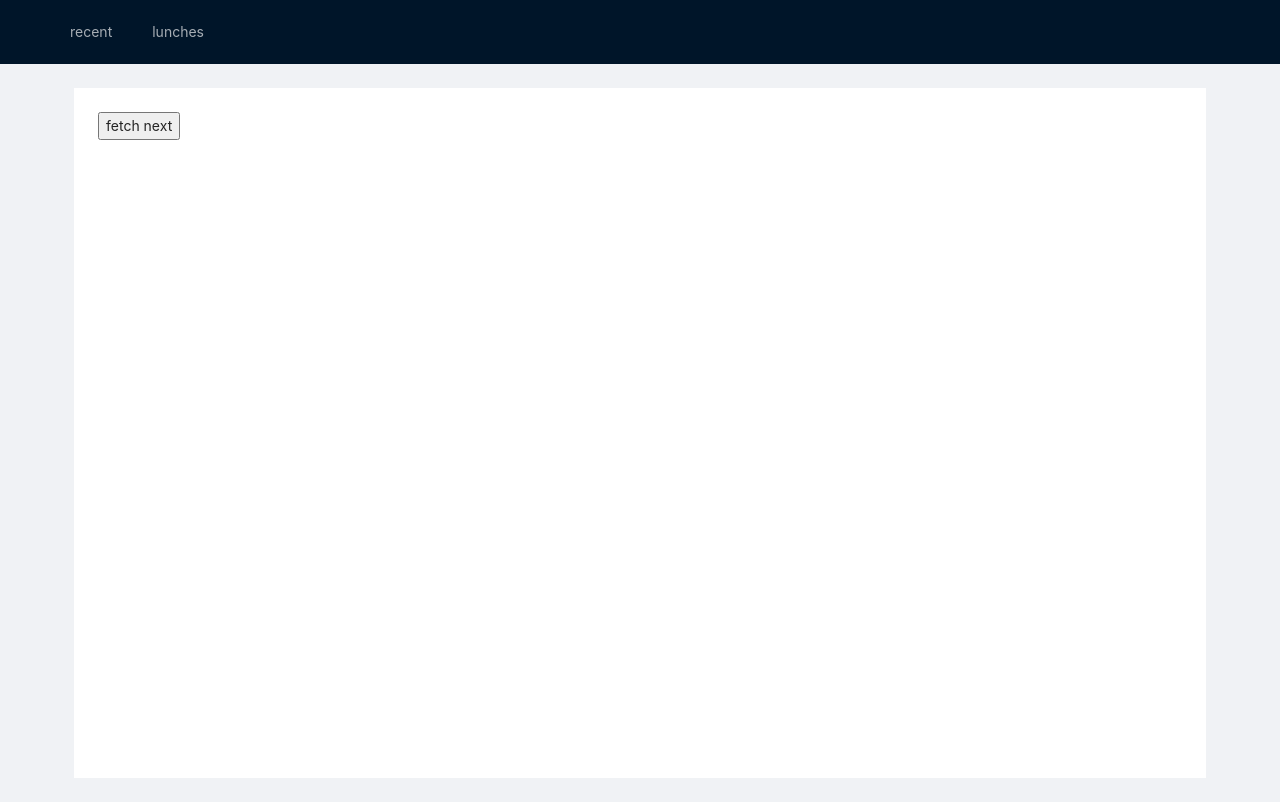
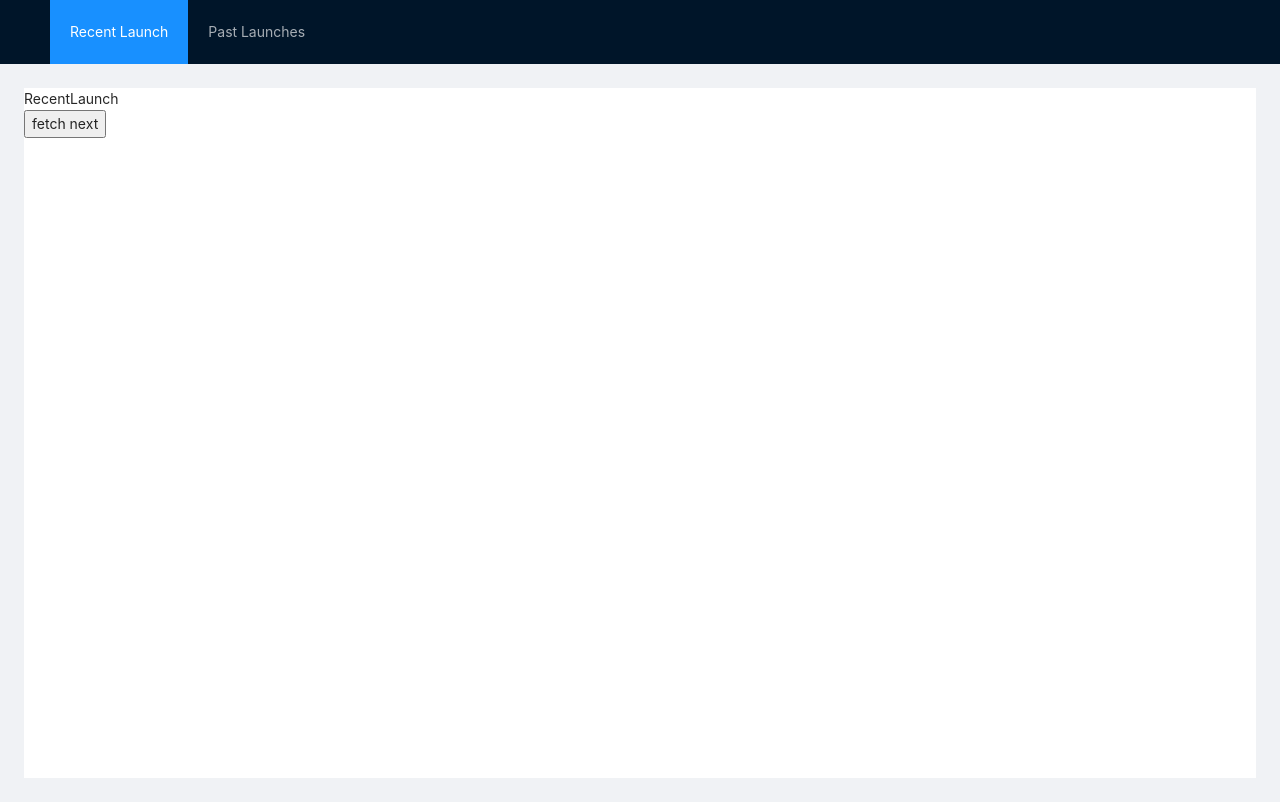
Before and after one commit to cjfff/spacex, a React app: page / in a window 1280 px wide. Built offline with nearby package versions, Linux system fonts and the light colour scheme; no server answers.

Commit message:
feat: add react-route

```diff
--- a/package.json
+++ b/package.json
@@ -54,6 +54,7 @@
     "react-dom": "^18.1.0",
     "react-query": "3.39.1",
     "react-refresh": "^0.11.0",
+    "react-router-dom": "6",
     "resolve": "^1.20.0",
     "resolve-url-loader": "^4.0.0",
     "sass-loader": "^12.3.0",
--- a/src/App.tsx
+++ b/src/App.tsx
@@ -4,6 +4,11 @@ import {
   useLaunchNextQuery
 } from "./generated";
 import Layout from "./Container";
+
+import { BrowserRouter, Routes, Route } from "react-router-dom";
+
+const LaunchesPast = React.lazy(() => import("./pages/LaunchesPast"));
+const RecentLaunch = React.lazy(() => import("./pages/RecentLaunch"));
 
 const LIMIT = 10;
 
@@ -36,7 +41,26 @@ function App() {
 
   console.log(data);
   return (
+    <BrowserRouter>
       <Layout>
+        <Routes>
+          <Route
+            index
+            element={
+              <React.Suspense>
+                <RecentLaunch />
+              </React.Suspense>
+            }
+          />
+          <Route
+            path="past"
+            element={
+              <React.Suspense>
+                <LaunchesPast />
+              </React.Suspense>
+            }
+          />
+        </Routes>
         <button
           onClick={() => {
             if (!isLoading) {
@@ -47,6 +71,7 @@ function App() {
           fetch next
         </button>
       </Layout>
+    </BrowserRouter>
   );
 }
 
--- a/src/Container/index.module.less
+++ b/src/Container/index.module.less
@@ -1,6 +1,5 @@
 .container-layout {
     background-color: #fff;
-    padding: 24px;
     box-sizing: border-box;
     margin: 24px;
 }
--- a/src/Container/index.tsx
+++ b/src/Container/index.tsx
@@ -1,33 +1,37 @@
 import React from "react";
 import { Layout, Menu } from "antd";
+import { useNavigate } from "react-router-dom";
 import classNames from "classnames";
 import styles from "./index.module.less";
 
 const { Header, Content } = Layout;
 
-const App: React.FC<{ children?: React.ReactNode }> = ({ children }) => (
+const Container: React.FC<{ children?: React.ReactNode }> = ({ children }) => {
+  const navigate = useNavigate();
+
+  return (
     <Layout>
       <Header style={{ position: "fixed", zIndex: 1, width: "100%" }}>
         <Menu
           theme="dark"
           mode="horizontal"
-        defaultSelectedKeys={["2"]}
+          defaultSelectedKeys={["/"]}
+          onSelect={(data) => {
+            navigate(data.key);
+          }}
           items={[
             {
-            key: "a",
-            label: "recent"
+              key: "/",
+              label: "Recent Launch"
             },
             {
-            key: "b",
-            label: "lunches"
+              key: "past",
+              label: "Past Launches"
             }
           ]}
         />
       </Header>
-    <Content
-      className="site-layout"
-      style={{ padding: "0 50px", marginTop: 64 }}
-    >
+      <Content className="site-layout" style={{ marginTop: 64 }}>
         <div
           className={classNames(
             "site-layout-background",
@@ -42,5 +46,6 @@ const App: React.FC<{ children?: React.ReactNode }> = ({ children }) => (
       </Content>
     </Layout>
   );
+};
 
-export default App;
+export default Container;
--- /dev/null
+++ b/src/pages/LaunchesPast/index.tsx
@@ -0,0 +1,7 @@
+import React from "react";
+
+const LaunchesPast = () => {
+  return <div>LaunchesPast</div>;
+};
+
+export default LaunchesPast;
--- /dev/null
+++ b/src/pages/RecentLaunch/index.tsx
@@ -0,0 +1,7 @@
+import React from "react";
+
+const RecentLaunch = () => {
+  return <div>RecentLaunch</div>;
+};
+
+export default RecentLaunch;
```
Also changed, not shown: 1 other file (tests, documents, lock files or other folders). Lines whose indentation alone changed are shown as unchanged.
